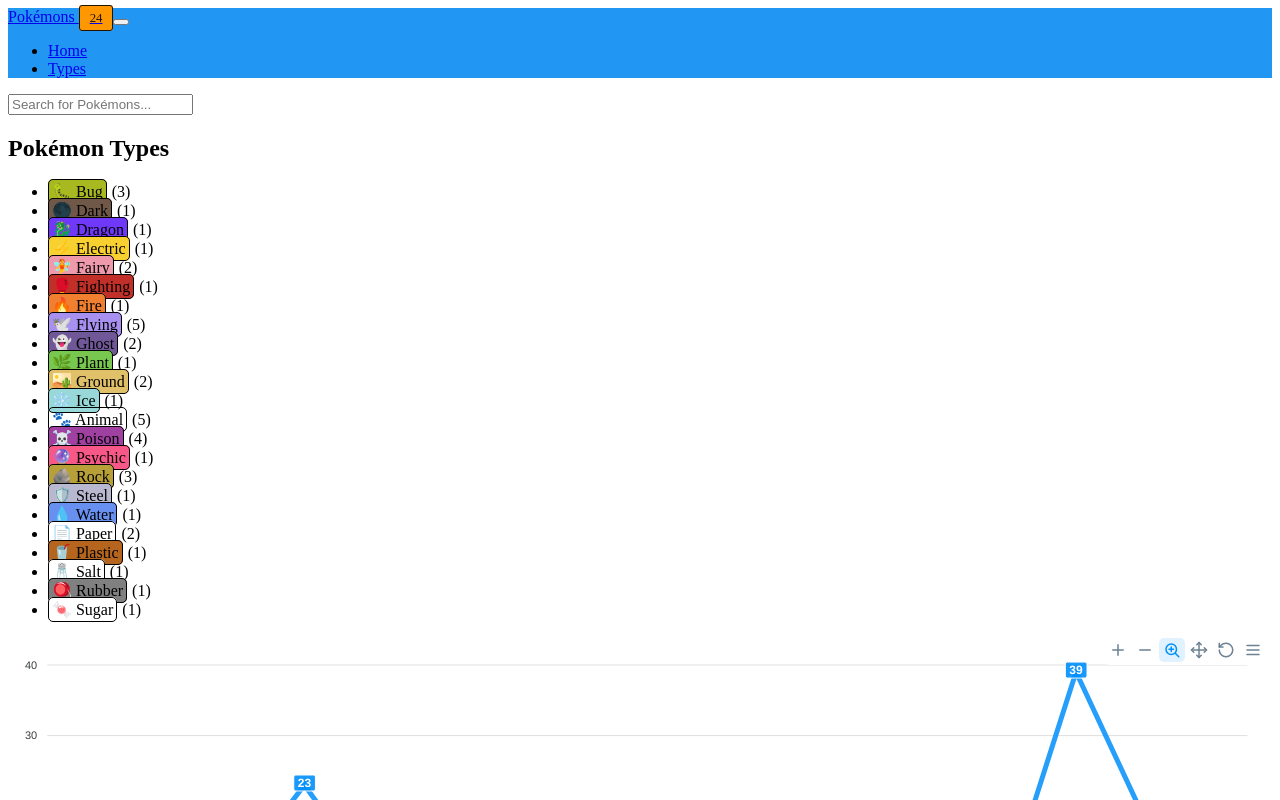
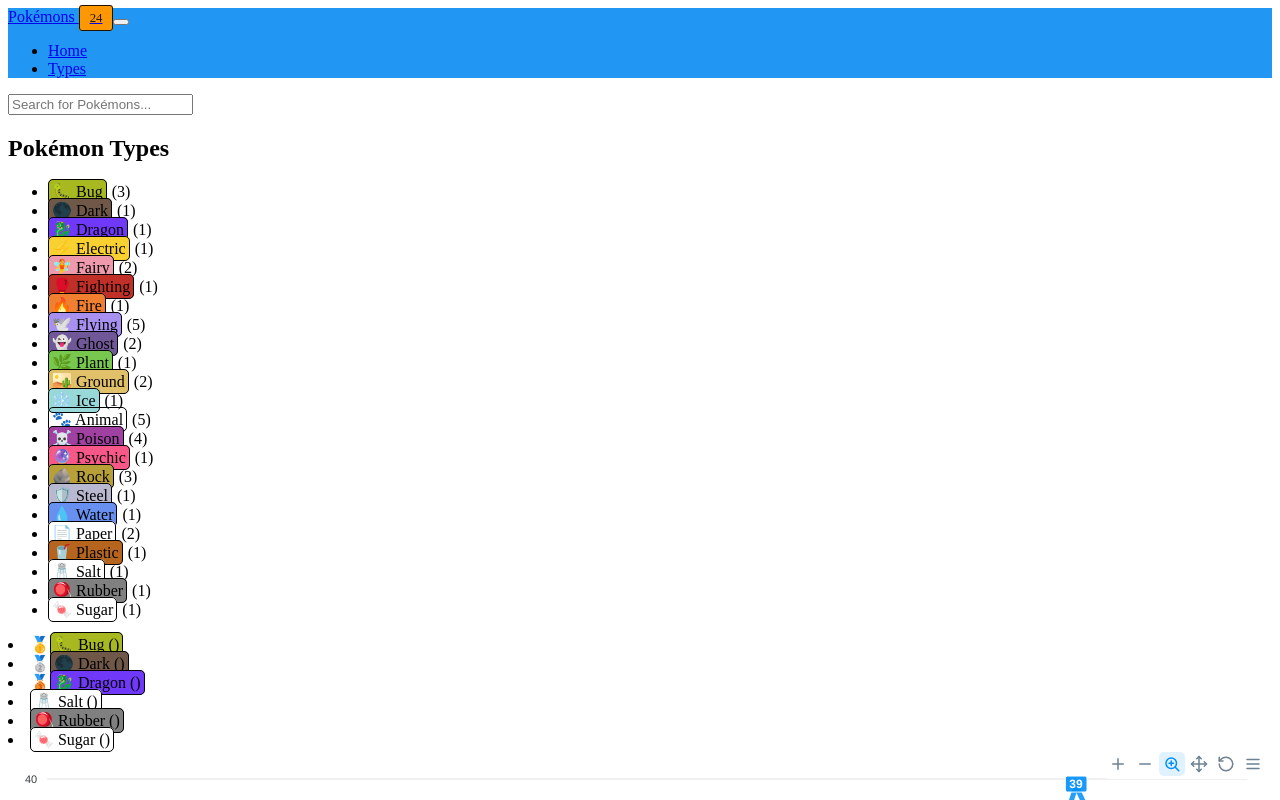
Before and after one commit to Tamigucho/factory.tamigucho.com-source, a React (Create React App) app: page /types in a window 1280 px wide. Shown: the top 800 px of the page. Built offline with nearby package versions, Linux system fonts and the light colour scheme.

Commit message:
attempt to implement type ranking (types with the most creatures, and the ones with the fewest) - Human implement Cursor's coding

```diff
--- a/src/components/TypeList.js
+++ b/src/components/TypeList.js
@@ -4,6 +4,11 @@
 //import PokemonItem from './PokemonItem';
 import pokemonsData from '../data/pokemons.json';
 import pokemonTypes from '../data/pokemonTypes.json';
+
+// Add this code inside the TypeList component, after line 8
+const sortedPokemonTypes = pokemonTypes.sort((a, b) => b.pokemonCount - a.pokemonCount);
+const top3Types = sortedPokemonTypes.slice(0, 3);
+const bottom3Types = sortedPokemonTypes.slice(-3);
 
 // Add this code inside the TypeList component, after line 8
 const pokemons = pokemonsData;
@@ -28,6 +33,21 @@
           </li>
         ))}
       </ul>
+      {top3Types.map((type, index) => (
+        <li key={index}>
+          <span role="img" aria-label="medal">{index === 0 ? "🥇" : index === 1 ? "🥈" : "🥉"}</span>
+          <Link to={`/types/${type.type}`} className={`type-badge type-${type.type.toLowerCase()}`}>
+            {type.emoji} {type.type} ({type.pokemonCount})
+          </Link>
+        </li>
+      ))}
+      {bottom3Types.map((type, index) => (
+        <li key={index}>
+          <Link to={`/types/${type.type}`} className={`type-badge type-${type.type.toLowerCase()}`}>
+            {type.emoji} {type.type} ({type.pokemonCount})
+          </Link>
+        </li>
+      ))}
     </div>
   );
 };
```
Also changed, not shown: GPTConverstation.txt, Tasks.txt, 2 other files (tests, documents, lock files or other folders). Lines whose indentation alone changed are shown as unchanged.
